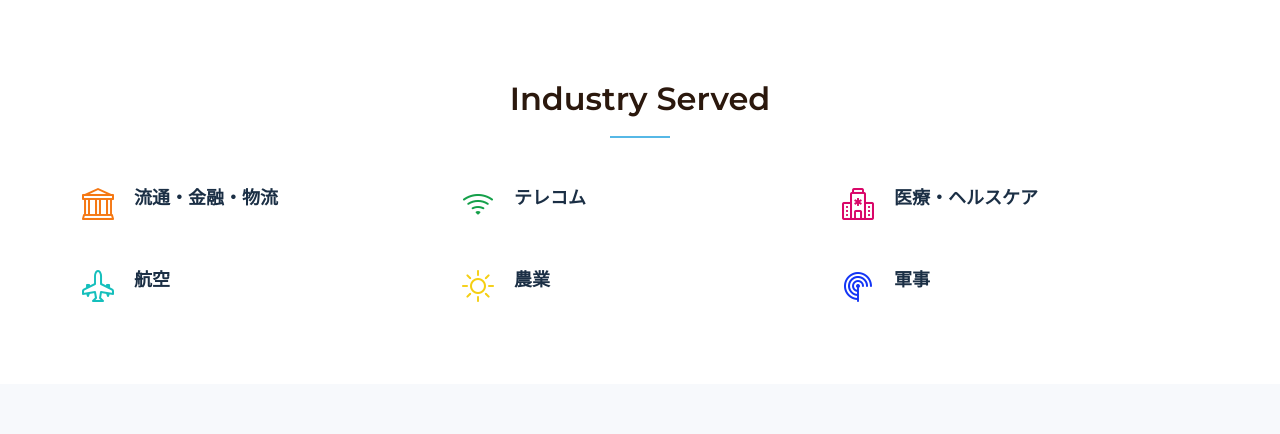
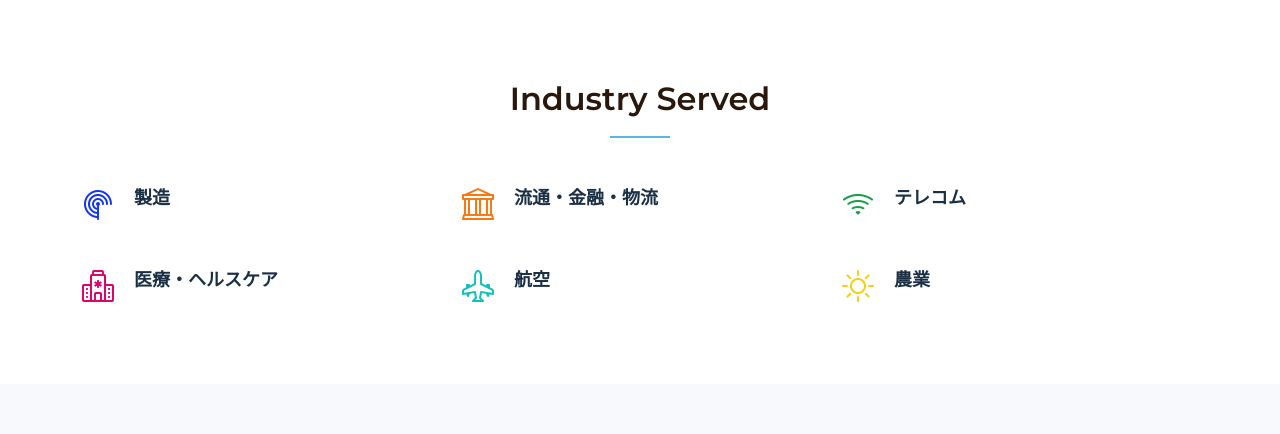
Before and after one commit to Advantech-AJP-WisePaaS/iifes-demo, a plain HTML site: page index.html in a window 1280 px wide. Shown: the part 2966-3400 px from the top of the page. Drawn offline with nearby package versions, Linux system fonts and the light colour scheme.

Commit message:
update content

```diff
--- a/index.html
+++ b/index.html
@@ -209,6 +209,13 @@
 
         <div class="row gy-5">
 
+          <div class="col-lg-4 col-md-6 service-item d-flex" data-aos="fade-up" data-aos-delay="600">
+            <div class="icon flex-shrink-0"><i class="bi bi-radar" style="color: #1335f5;"></i></div>
+            <div>
+              <h4 class="title"><a href="#" class="stretched-link">製造</a></h4>
+            </div>
+          </div><!-- End Service Item -->
+
           <div class="col-lg-4 col-md-6 service-item d-flex" data-aos="fade-up" data-aos-delay="100">
             <div class="icon flex-shrink-0"><i class="bi bi-bank" style="color: #f57813;"></i></div>
             <div>
@@ -242,13 +249,6 @@
             <div class="icon flex-shrink-0"><i class="bi bi-brightness-high" style="color: #f5cf13;"></i></div>
             <div>
               <h4 class="title"><a href="#" class="stretched-link">農業</a></h4>
-            </div>
-          </div><!-- End Service Item -->
-
-          <div class="col-lg-4 col-md-6 service-item d-flex" data-aos="fade-up" data-aos-delay="600">
-            <div class="icon flex-shrink-0"><i class="bi bi-radar" style="color: #1335f5;"></i></div>
-            <div>
-              <h4 class="title"><a href="#" class="stretched-link">軍事</a></h4>
             </div>
           </div><!-- End Service Item -->
         </div>
```
